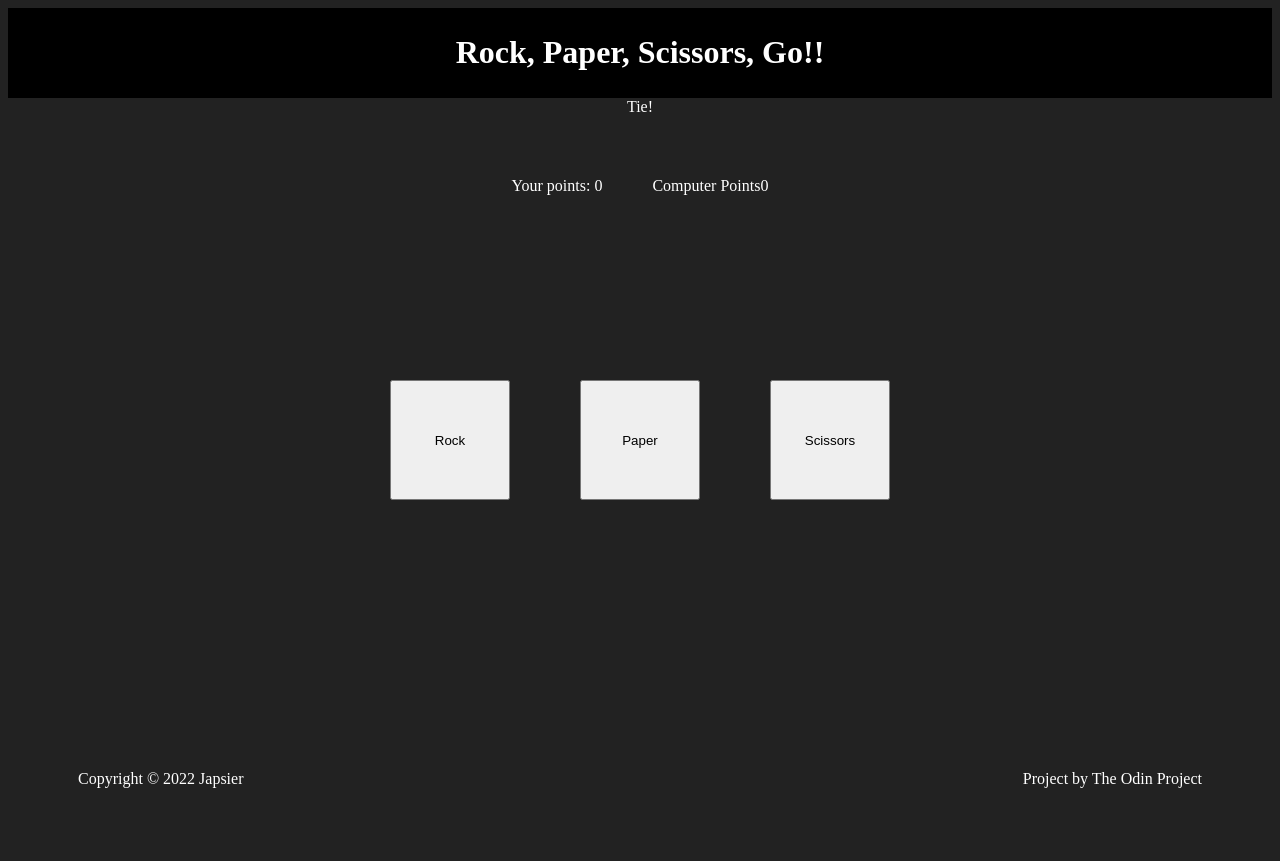
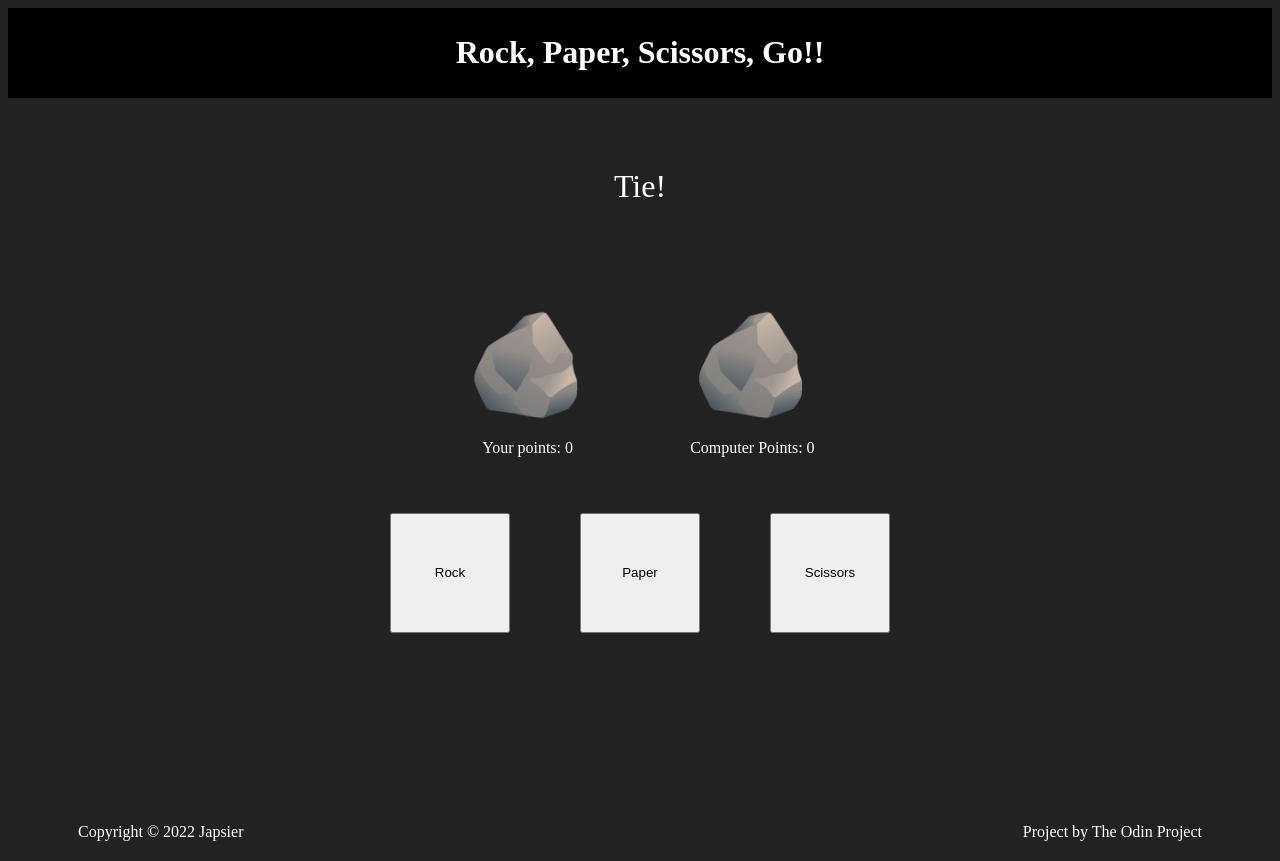
Before and after one commit to Japsier/rock-paper-scissors-odin, a plain HTML site: page index.html in a window 1280 px wide. Both pictures are taken after a click on the button "Rock". Before the commit the page ends 816 px from the top, so only its background shows below. Drawn offline with Linux system fonts and the light colour scheme.

Commit message:
make better ui with cool emoji's

```diff
--- a/index.html
+++ b/index.html
@@ -13,18 +13,30 @@
     <div class="header">
         <h1>Rock, Paper, Scissors, Go!!</h1>
     </div>
+    <div class="middle">
         <div class="content">
+            <div class="meat">
+                <div class="emoji1"> </div>
+                <div class="text">
                     <div id="results">Make your choice</div>
                     <div class="points">
-            <div class="user"> Your points: <span id="pointsUser"></span> </div>
-            <div class="comp"> Computer Points<span id="pointsComp"></span> </div>
+                        <div class="user">
+                            <div class="userIcon">👤</div>
+                            <p>Your points: <span id="pointsUser"></span> </p>
                         </div>
-        <div id="score"></div>
-        <div id="winner"></div>
+                        <div class="comp">
+                            <div class="compIcon">🖥️</div>
+                            <p>Computer Points: <span id="pointsComp"></span> </p>
+                        </div>
+                    </div>
+                </div>
+                <div class="emoji2"> </div>
+            </div>
             <div class="buttons">
                 <button id="rock">Rock</button>
                 <button id="paper">Paper</button>
                 <button id="scissors">Scissors</button>
+            </div>
         </div>
     </div>
     <div class="footer">
--- a/javascript.js
+++ b/javascript.js
@@ -5,7 +5,10 @@ const scissorsButton = document.querySelector("#scissors");
 const divResults = document.querySelector("#results");
 const divPointsUser = document.querySelector("#pointsUser");
 const divPointsComp = document.querySelector("#pointsComp");
-const divWinner = document.querySelector("#winner");
+const iconUser = document.querySelector(".userIcon");
+const iconComp = document.querySelector(".compIcon");
+const emoji1 = document.querySelector(".emoji1");
+const emoji2 = document.querySelector(".emoji2");
 
 let userPointsCounter = 0;
 let compPointsCounter = 0;
@@ -14,18 +17,27 @@ let compPointsCounter = 0;
 
 function checkWinner() {
     if (userPointsCounter === 5) {
-        divWinner.innerText = "You have won, congratulations!";
+        divResults.innerText = "Congrats, You have won the game!"
+        emoji1.innerText = "🎉"
+        emoji2.innerText = "🎉"
+        iconComp.innerText = "🖥️"
+        iconUser.innerText = "👤"
         userPointsCounter = 0;
         compPointsCounter = 0;
-    } else if (compPointsCounter === 5){
-        divWinner.innerText = "You have lost, please try harder!";
+    } else if (compPointsCounter === 5) {
+        divResults.innerText = "You have lost, try harder next time!"
+        emoji1.innerText = "❌"
+        emoji2.innerText = "❌"
+        iconComp.innerText = "🖥️"
+        iconUser.innerText = "👤"
         compPointsCounter = 0;
         userPointsCounter = 0;
 
     }
 }
 function clearWinners() {
-    divWinner.innerText = ""
+    emoji1.innerText = " ";
+    emoji2.innerText = " ";
 }
 
 function updatePoints() {
@@ -38,10 +50,13 @@ function updatePoints() {
 function getComputerChoice() {
     num = Math.floor(Math.random() * 3) + 1;
     if (num === 1) {
+        iconComp.innerText = "🪨"
         return "rock"
     } else if (num === 2) {
+        iconComp.innerText = "🧻"
         return "paper"
     } else {
+        iconComp.innerText = "✂️"
         return "scissors"
     }
 
@@ -104,11 +119,14 @@ function simulateGame(userChoice, computerChoice) {
 
 
 rockButton.addEventListener("click", () => {
+    iconUser.innerText = "🪨";
     simulateGame("rock", getComputerChoice());
 });
 paperButton.addEventListener("click", () => {
+    iconUser.innerText = "🧻";
     simulateGame("paper", getComputerChoice());
 });
 scissorsButton.addEventListener("click", () => {
+    iconUser.innerText = "✂️";
     simulateGame("scissors", getComputerChoice());
 });
--- a/styles.css
+++ b/styles.css
@@ -16,25 +16,53 @@ body {
     padding: 5px;
 }
 
+.middle {
+    display: flex;
+    flex-grow: 1;
+    align-items: center;
+    justify-content: center;
+}
 .content {
     display: flex;
     flex-grow: 1;
     flex-direction: column;
     align-items: center;
     justify-content: space-between;
+    margin: 70px;
+    gap: 40px;
+}
+.meat {
+    display: flex;
+    gap: 150px;
+}
+.text {
+    display: flex;
+    flex-direction: column;
+    align-items: center;
+    gap: 100px;
+}
+.user, .comp {
+    display: flex;
+    flex-direction: column;
+    align-items: center;
+}
+.compIcon, .userIcon {
+    font-size: 100px
+}
+.emoji1, .emoji2 {
+    align-self: center;
+    font-size: 100px;
+}
 
-
-
-}
 .points {
     display: flex;
-    gap: 50px;
+    gap: 100px;
 }
 .buttons {
     display: flex;
     justify-content: center;
     gap: 70px;
-    margin-bottom: 250px;
+    margin-bottom: 100px;
 
 }
 button {
@@ -46,9 +74,10 @@ button:hover {
     background-color: #CF9FFF;
 
 }
-.results {
+#results {
     font-size: 32px;
     font-weight: 500px;
+    text-align: center;
 
 }
 .winner {
```
Lines whose indentation alone changed are shown as unchanged.
